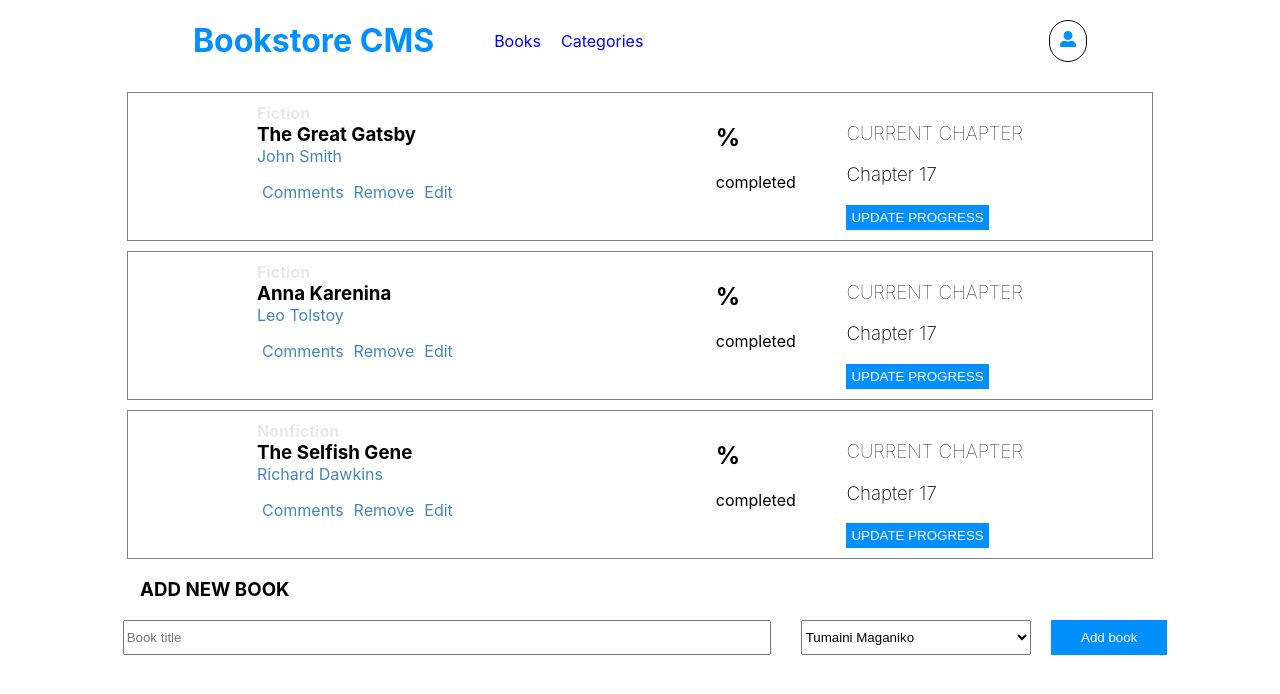
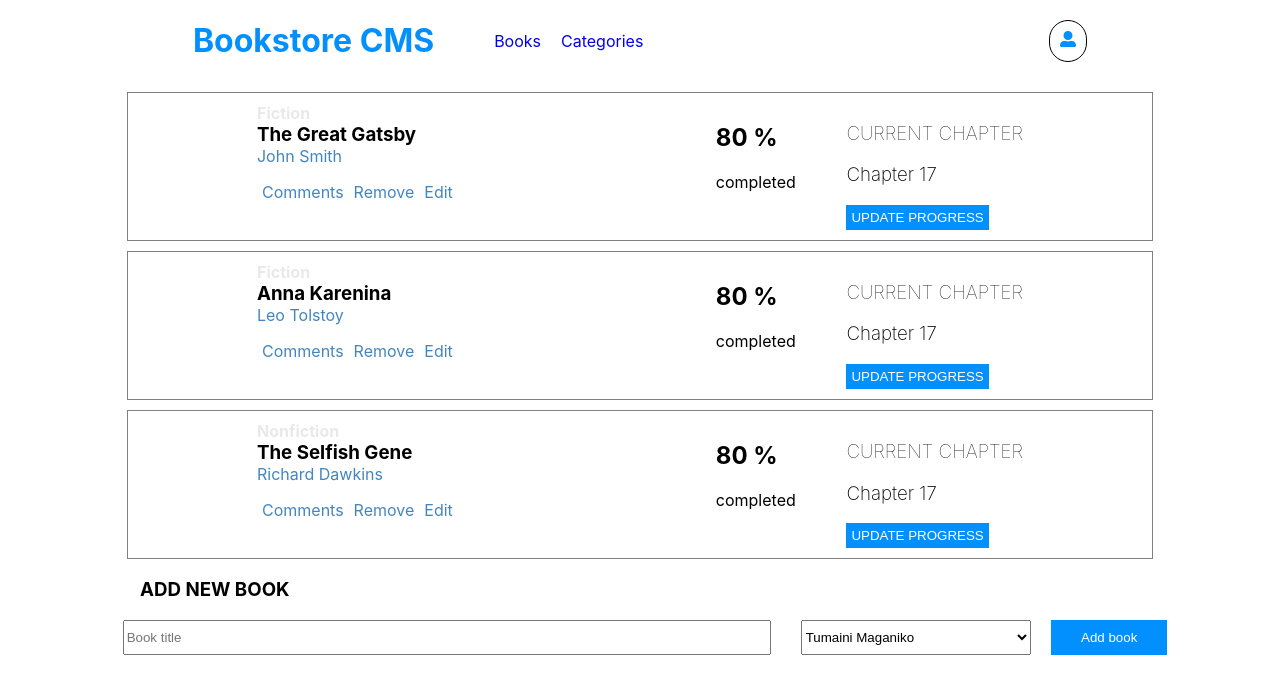
Before and after one commit to tumainimaganiko/react-bookstore, a React (Create React App) app: page / in a window 1280 px wide. Shown: the top 694 px of the page. Built offline with nearby package versions, Linux system fonts and the light colour scheme.

Commit message:
Display books from slice

```diff
--- a/src/components/BookState.jsx
+++ b/src/components/BookState.jsx
@@ -3,7 +3,7 @@ import styles from 'styles/BookDetails.module.css';
 
 const BookState = ({ item }) => {
   const {
-    category, title, author, percentage,
+    category, title, author,
   } = item;
   return (
     <div className={styles.container}>
@@ -20,7 +20,7 @@ const BookState = ({ item }) => {
       <div className={styles.progress}>
         <div>
           <h2>
-            {percentage}
+            80
             %
           </h2>
           <p>completed</p>
@@ -44,6 +44,5 @@ BookState.propTypes = {
     category: PropTypes.string.isRequired,
     title: PropTypes.string.isRequired,
     author: PropTypes.string.isRequired,
-    percentage: PropTypes.string.isRequired,
   }).isRequired,
 };
```
Also changed, not shown: src/components/Books.jsx (+0 -23 lines).
